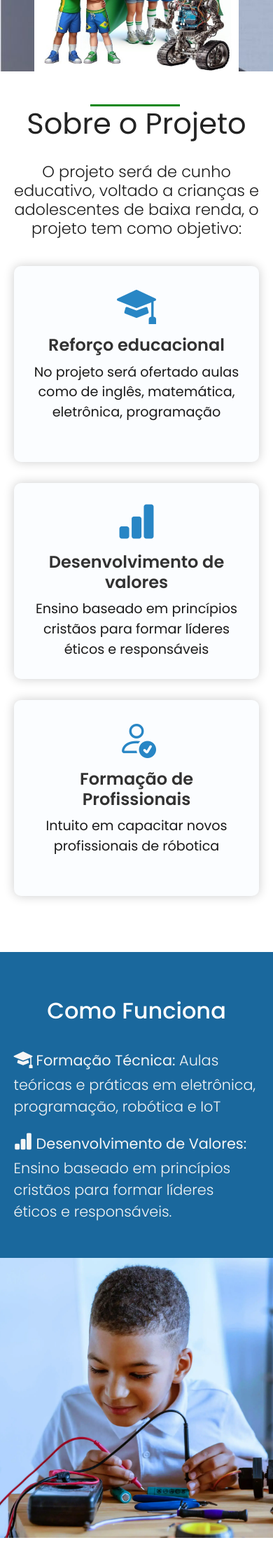
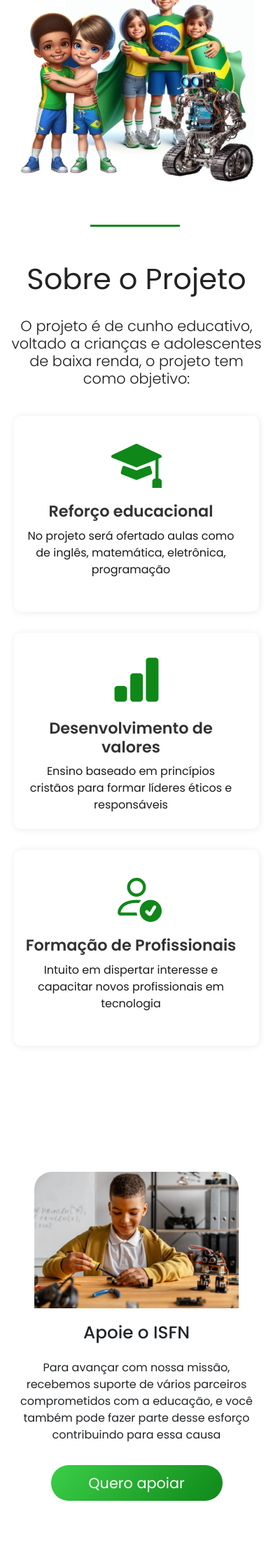
Before and after one commit to GleidistonJR/ISFN, a PHP site: page / in a window 390 px wide. Shown: the part 520-2760 px from the top of the page at 70% size. Run offline with PHP 8.4, Linux system fonts and the light colour scheme.

Commit message:
29 02 16:00 site verde

```diff
--- /dev/null
+++ b/Componentes/IndexApoiar.html
@@ -0,0 +1,13 @@
+<section class="apoiar container-fluid" id="apoiar">
+    <article class="row">
+        <div class="col-12 col-md-6 col-img">
+            <img src="./img/crianca-fazendo-robo.jpg" alt="">
+
+        </div>
+        <div class="col-12 col-md-6 col-txt">
+            <h2>Apoie o ISFN</h2>
+            <p>Para avançar com nossa missão, recebemos suporte de vários parceiros comprometidos com a educação, e você também pode fazer parte desse esforço contribuindo para essa causa</p>
+            <a href="Doacoes.php">Quero apoiar</a>
+        </div>
+    </article>
+</section>
--- a/Componentes/IndexDepoimentos.html
+++ b/Componentes/IndexDepoimentos.html
@@ -8,24 +8,21 @@
             </div>
             <h4>Eduardo</h4>
 
-            <p>Lorem ipsum dolor, sit amet consectetur adipisicing elit. Recusandae ducimus impedit blanditiis
-                non vel eum fugit nulla! </p>
+            <p>... </p>
         </aside>
         <aside class="col-12 col-md-3">
             <div class="img-div">
                 <img class="img-fluid " src="img/depoimento-2.webp" alt="">
             </div>
             <h4>Gabriel</h4>
-            <p>Lorem ipsum dolor, sit amet consectetur adipisicing elit. Recusandae ducimus impedit blanditiis
-                non vel eum fugit nulla! </p>
+            <p>... </p>
         </aside>
         <aside class="col-12 col-md-3">
             <div class="img-div">
                 <img class="img-fluid " src="img/depoimento-3.webp" alt="">
             </div>
             <h4>Julia</h4>
-            <p>Lorem ipsum dolor, sit amet consectetur adipisicing elit. Recusandae ducimus impedit blanditiis
-                non vel eum fugit nulla!</p>
+            <p>...</p>
         </aside>
     </div>
 </article>
--- a/Componentes/IndexSobre.html
+++ b/Componentes/IndexSobre.html
@@ -1,8 +1,7 @@
  <!--Artigo Sobre o Projeto-->
  <article class="container-fluid" id="article-sobre">
     <h2>Sobre o Projeto</h2>
-    <h3>O projeto será de cunho educativo, voltado a crianças e adolescentes de baixa renda, o projeto tem como
-        objetivo:</h3>
+    <h3>O projeto é de cunho educativo, voltado a crianças e adolescentes de baixa renda, o projeto tem como objetivo:</h3>
     <aside class="row align-items-center">
         <div class="coluna">
             <i class="bi bi-mortarboard-fill"></i>
@@ -17,7 +16,7 @@
         <div class="coluna">
             <i class="bi bi-person-check"></i>
             <h4>Formação de Profissionais</h4>
-            <p>Intuito em capacitar novos profissionais de róbotica</p>
+            <p>Intuito em dispertar interesse e capacitar novos profissionais em tecnologia</p>
         </div>
     </aside>
 </article>
--- a/Componentes/IndexValores.html
+++ /dev/null
@@ -1,18 +0,0 @@
- <!--Como funciona-->
- <article class="container-fluid" id="article-como-funciona">
-    <div class="row align-items-center">
-        <aside class="col-12 col-lg-6" id="aside-txt-como-funciona">
-            <h2>Como Funciona</h2>
-            <p><i class="bi bi-mortarboard-fill"></i><strong>Formação Técnica:</strong> Aulas teóricas e
-                práticas em eletrônica, programação, robótica
-                e IoT</p>
-            <p><i class="bi bi-bar-chart-fill"></i><strong>Desenvolvimento de Valores:</strong> Ensino baseado
-                em princípios cristãos para formar
-                líderes
-                éticos e responsáveis.</p>
-        </aside>
-        <aside class="img col-12 col-lg-6" id="aside-img-como-funciona">
-            <!--img-->
-        </aside>
-    </div>
-</article>
--- a/Componentes/headBasic.html
+++ b/Componentes/headBasic.html
@@ -8,20 +8,20 @@
     <link rel="stylesheet" href="https://cdn.jsdelivr.net/npm/bootstrap-icons@1.10.5/font/bootstrap-icons.css">
 
     <!--CSS LOCAL-->
-    <link rel="shortcut icon" href="img/EspiritoSanto Azul.svg?2" type="image/x-icon">
-    <link rel="stylesheet" href="css/menu.css?2">
-    <link rel="stylesheet" href="css/banner.css?2">
-    <link rel="stylesheet" href="css/IndexSobre.css?2">
-    <link rel="stylesheet" href="css/IndexValores.css?2">
-    <link rel="stylesheet" href="css/IndexDepoimentos.css?2">
-    <link rel="stylesheet" href="css/footer.css?2">
-    <link rel="stylesheet" href="css/styleDonate.css?2">
+    <link rel="shortcut icon" href="img/EspiritoSanto Azul.svg?3" type="image/x-icon">
+    <link rel="stylesheet" href="css/menu.css?3">
+    <link rel="stylesheet" href="css/banner.css?3">
+    <link rel="stylesheet" href="css/IndexSobre.css?3">
+    <link rel="stylesheet" href="css/IndexApoiar.css?3">
+    <link rel="stylesheet" href="css/IndexDepoimentos.css?3">
+    <link rel="stylesheet" href="css/footer.css?3">
+    <link rel="stylesheet" href="css/styleDonate.css?3">
 
 
     <!--JS LOCAL-->
-    <script src="js/javascript.js?2" defer></script>
-    <script src="js/event.js?2" defer></script>
-    <script src="animar.js?2" defer></script>
+    <script src="js/javascript.js?3" defer></script>
+    <script src="js/event.js?3" defer></script>
+    <script src="animar.js?3" defer></script>
 
     <!--JS bootstrap-->
     <script src="https://cdn.jsdelivr.net/npm/bootstrap@5.3.1/dist/js/bootstrap.bundle.min.js"
--- /dev/null
+++ b/css/IndexApoiar.css
@@ -0,0 +1,77 @@
+.apoiar {
+    padding: 100px 0;
+}
+
+.apoiar .row {
+    display: flex;
+    justify-content: center;
+    align-items: center;
+    width: 100%;
+    height: 100%;
+}
+
+.apoiar .col-img {
+    text-align: end;
+}
+
+.apoiar .col-img img {
+    border-radius: 25px 0 0 0;
+    width: 60%;
+}
+
+.apoiar .col-txt {
+    display: flex;
+    flex-direction: column;
+    gap: 30px;
+    padding: 20px;
+}
+
+.apoiar .col-txt p {
+    width: 50%;
+}
+
+.apoiar .col-txt a {
+    text-align: center;
+    width: 25%;
+    font-size: 1.3em;
+    text-decoration: none;
+    color: #fff;
+    background-image: linear-gradient(130deg, var(--verdeSecundario), var(--verdePrincipal));
+    padding: 10px 25px;
+    border-radius: 25px;
+    transition: .3s;
+}
+
+.apoiar .col-txt a:hover {
+    background-image: linear-gradient(130deg, #30ac3b, var(--verdePrincipal));
+}
+
+@media(max-width:720px){
+    .apoiar .row {
+        margin: auto;
+    }
+    .apoiar .col-img {
+        text-align: center;
+    }
+
+    .apoiar .col-img img {
+        border-radius: 25px 25px 0 0;
+        width: 80%;
+    }
+    .apoiar .col-txt {
+        display: flex;
+        flex-direction: column;
+        align-items: center;
+        gap: 15px;
+        padding: 20px;
+    }
+
+    .apoiar .col-txt p {
+        width: 95%;
+        text-align: center;
+    }
+
+    .apoiar .col-txt a {
+        width: 70%;
+    }
+}
--- a/css/IndexSobre.css
+++ b/css/IndexSobre.css
@@ -37,8 +37,8 @@
 }
 
 #article-sobre i {
-    color: var(--azulSecundario);
-    font-size: 3.5em;
+    color: var(--verdePrincipal);
+    font-size: 4.5em;
 }
 
 #article-sobre .row {
@@ -48,12 +48,11 @@
 }
 
 #article-sobre div {
-    background-color: var(--azulFraco);
     border-radius: 10px;
     height: 300px;
     max-width: 350px;
     padding: 30px;
-    box-shadow: 0px 0px 15px rgba(0, 0, 0, 0.2);
+    box-shadow: 1px 1px 10px #2c2c2c18;
 }
 
 @media (max-width: 992px) {
@@ -82,6 +81,14 @@
 
     #article-sobre h3 {
         width: 95%;
+        font-size: 1.3em;
+    }
+    #article-sobre h4 {
+        width: 95%;
         font-size: 1.4em;
     }
+    #article-sobre p {
+        width: 95%;
+        font-size: 1em;
+    }
 }
--- a/css/IndexValores.css
+++ /dev/null
@@ -1,83 +0,0 @@
-/*article Como Funciona*/
-
-#article-como-funciona {
-    height: 100vh;
-    background-color: var(--azulPrincipal);
-    margin-bottom: 50px;
-    width: 100%;
-    padding: 0;
-    margin: 0 0 50px 0;
-    display: flex;
-    justify-content: center;
-}
-#article-como-funciona .row{
-    width: 100%;
-    height: 100%;
-    align-items: center;
-    justify-content: center;
-}
-
-#article-como-funciona h2 {
-    text-align: center;
-    font-size: 2.6em;
-    margin: 30px;
-    color: white
-}
-
-#article-como-funciona p {
-    font-size: 1.3em;
-    font-weight: 300;
-    color: var(--Paragrafo-white);
-}
-
-#article-como-funciona i {
-    font-size: 1.3em;
-    margin-right: 5px;
-}
-
-#aside-txt-como-funciona {
-    padding: 50px;
-}
-
-#aside-img-como-funciona {
-    background-image: url("../img/img-robotica01.webp");
-    background-position: center;
-    background-size: cover;
-    background-repeat: no-repeat;
-    height: 100%;
-    padding: 0;
-    margin: 0;
-}
-
-@media (max-width: 992px) {
-
-    /*Como Funciona*/
-    #article-como-funciona {
-        width: 100%;
-        height: 100%;
-        margin-bottom: 50px;
-        display: flex;
-        justify-content: center;
-    }
-    #article-como-funciona .row{
-        width: 100%;
-        align-items: center;
-        justify-content: center;
-    }
-    #aside-img-como-funciona {
-        max-width: 100%;
-        height: 400px;
-
-    }
-
-    #aside-txt-como-funciona {
-        padding: 35px 0;
-        width: 90%;
-    }
-    #article-como-funciona h2 {
-        text-align: center;
-        font-size: 2.6em;
-        margin: 30px 0;
-        color: #fff;
-    }
-}
--- a/css/banner.css
+++ b/css/banner.css
@@ -17,7 +17,7 @@
     position: absolute;
     bottom: -50px;
     left: 33%;
-    background-color: #0f8819;
+    background-color: var(--verdePrincipal);
     height: 3px;
     width: 33%;
     margin: 0;
@@ -56,14 +56,14 @@
 }
 .sec-banner mark{
     background-color: #ffffff00 ;
-    color: #0f8819;
+    color: var(--verdePrincipal);
     padding: 0;
 }
 
 @media (max-width: 992px) {
 
     .sec-banner {
-        background-image: url(../img/img-banner/BannerMob.jpg);
+        height: 100vh;
         padding: 0;
         justify-content: start;
         align-items: center;
@@ -73,7 +73,8 @@
         justify-content: center;
         align-items: center;
         width: 100%;
-        margin-top: 100px;
+        height: 100%;
+        padding-top: 30px;
     }
     .sec-banner .headiline {
         width: 85%;
@@ -81,14 +82,20 @@
     }
 
     .sec-banner .titulo {
-        font-size: 2.1em;
-        width: 90%;
+        font-size: 1.8em;
+        width: 100%;
         padding: 0px;
-        color: #ffffff;
         font-weight: 600;
     }
     .sec-banner .descricao {
         font-size: 1.2em;
         padding: 0px;
     }
+    .sec-banner .col-img img{
+        width: 100%;
+    }
+    .sec-banner::after {
+        bottom: 0px;
+    }
+
 }
--- a/css/footer.css
+++ b/css/footer.css
@@ -2,6 +2,8 @@
 
 :root {
     --cor2: #00c7d6;
+    --verdePrincipal: #0f8819;
+    --verdeSecundario: #3bcf48;
     --azulPrincipal: #1a689d;
     --azulSecundario: #2886c5;
     --azulFraco: #fbfdff;
@@ -53,7 +55,7 @@ gap: 30px;
 
 }
 .iconsFooter a{
-    color: #1a689d;
+    color: var(--verdePrincipal);
     font-size: 20px;
 }
 .titleFooter{
@@ -103,8 +105,7 @@ gap: 30px;
     box-shadow: none;
 }
 .bi-envelope{
-    color: rgb(3, 101, 186);
-
+    color: var(--verdePrincipal);
     border: none;
     display: flex;
     align-items: center;
@@ -114,7 +115,7 @@ gap: 30px;
 
 }
 .buttonIcon{
-    background-color: #13131396;
+    background-color: #000;
     border: none;
     border-radius: 0px 5px 5px 0px;
 }
--- a/css/menu.css
+++ b/css/menu.css
@@ -11,10 +11,12 @@
     width: 100%;
     align-items: center;
     z-index: 20;
-    background-color: #0f8819;
+    background-color: var(--verdePrincipal);
     border-bottom: 5px solid #ecdd06;
     padding: 10px 0 15px 0;
 }
+
+/*
 #menu::after {
     content: '';
     position: absolute;
@@ -25,7 +27,7 @@
     width: 100%;
     margin: 0;
     padding: 0;
-}
+} */
 
 #menu .row {
     width: 100%;
@@ -98,7 +100,7 @@ ul {
 
 /* SCROLL*/
 div.rolagem {
-    background-color: #0f881934;
+    background-color: var(--verdePrincipal);
     backdrop-filter: blur(10px);
     height: 70px;
 }
--- a/css/styleDonate.css
+++ b/css/styleDonate.css
@@ -28,7 +28,7 @@
 
 .doacao .banner .col h1 mark {
     background-color: #ffffff00;
-    color: #3bcf48;
+    color: var(--verdeSecundario);
 }
 
 .doacao .banner .col p {
@@ -41,14 +41,14 @@
     font-size: 1.3em;
     text-decoration: none;
     color: #fff;
-    background-image: linear-gradient(130deg, #3bcf48, #0f8819);
+    background-image: linear-gradient(130deg, var(--verdeSecundario), var(--verdePrincipal));
     padding: 10px 25px;
-    border-radius: 4px;
+    border-radius: 25px;
     transition: .3s;
 }
 
 .doacao .banner .col a:hover {
-    background-image: linear-gradient(130deg, #0f8819, #0f8819);
+    background-image: linear-gradient(130deg, var(--verdePrincipal), var(--verdePrincipal));
 }
 
 
@@ -77,7 +77,7 @@
     width: 33%;
     height: 3px;
     border-radius: 30px;
-    background-color: #0f8819;
+    background-color: var(--verdePrincipal);
 }
 
 .doacao .row-doacao .col-12 {
@@ -92,7 +92,7 @@
 
 .doacao .row-doacao .col-12 label {
     font-size: 2.5em;
-    color: #0f8819;
+    color: var(--verdePrincipal);
     border-radius: 5px;
     box-shadow: 1px 1px 10px #c4c4c4;
     margin: 10px;
@@ -155,7 +155,7 @@
     margin: 6px;
     padding: 6px 10px;
     border-radius: 5px;
-    background-color: #0f8819;
+    background-color: var(--verdePrincipal);
     color: #fff;
     border: none;
 }
--- a/index.php
+++ b/index.php
@@ -22,7 +22,7 @@
 
         include_once("Componentes/IndexSobre.html");
 
-        include_once("Componentes/IndexValores.html");
+        include_once("Componentes/IndexApoiar.html");
 
         include_once("Componentes/IndexDepoimentos.html");
         ?>
```
